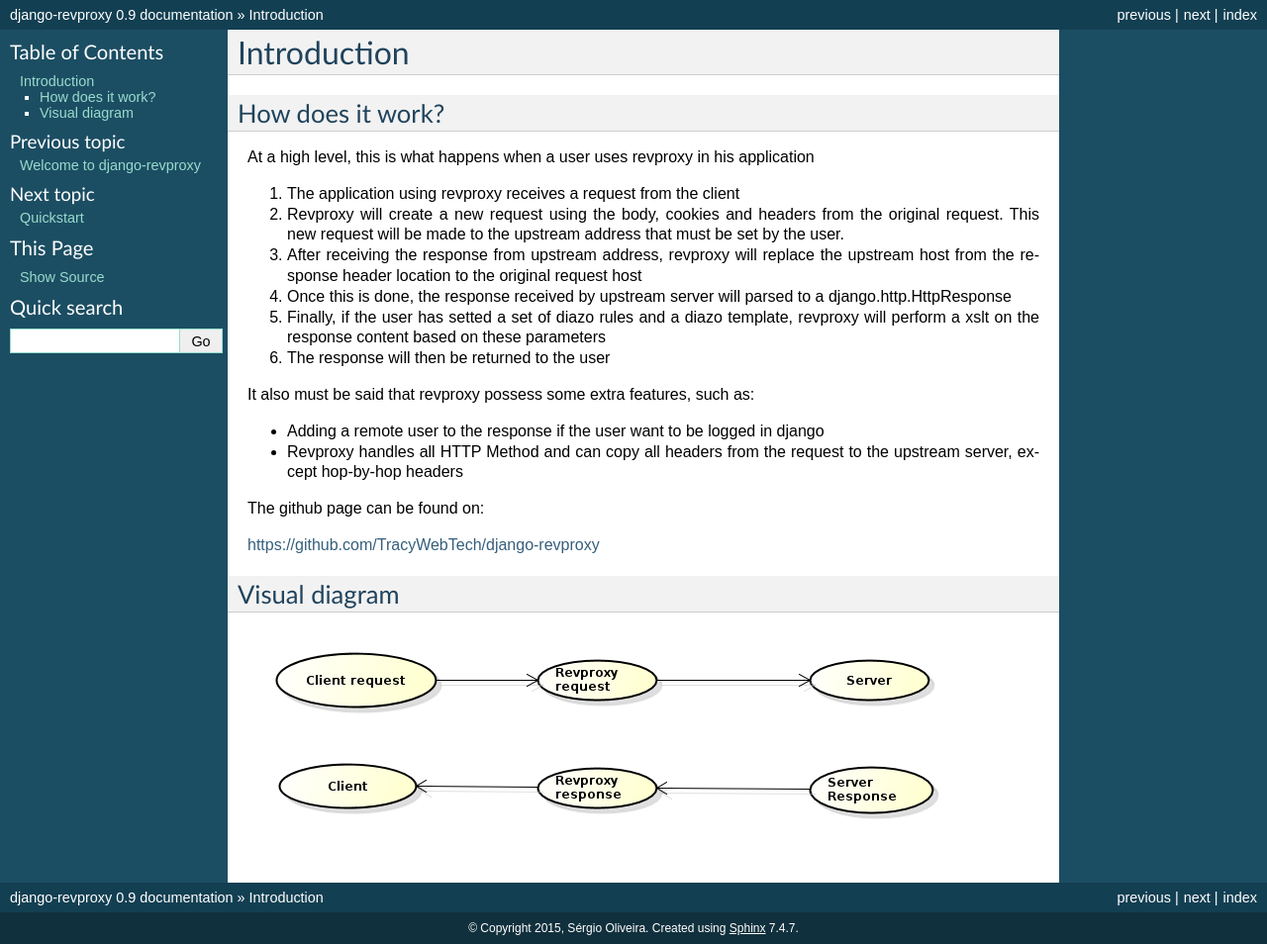
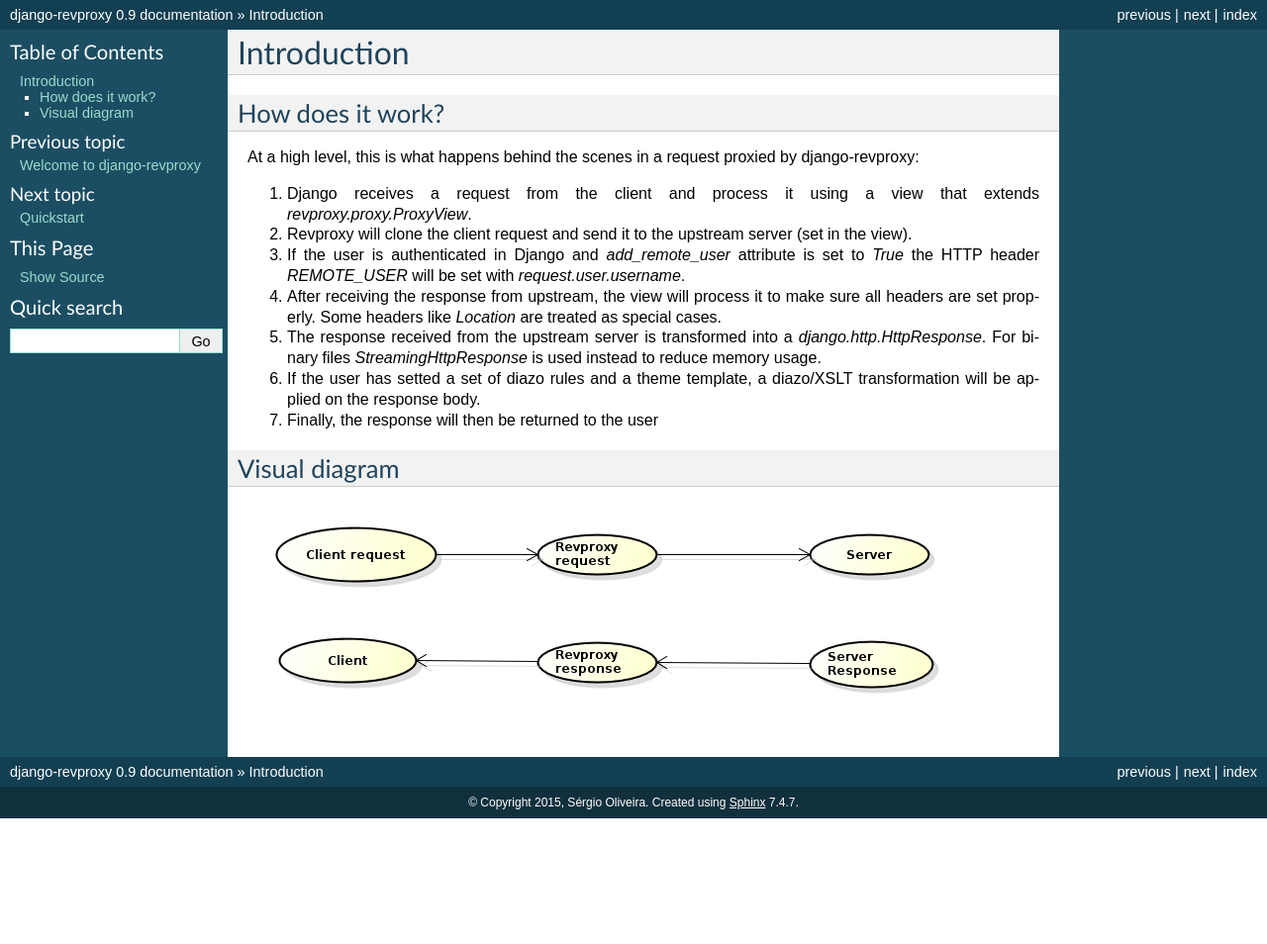
Before and after one commit to jazzband/django-revproxy, a Sphinx documentation site: the page built from docs/introduction.rst, in a window 1280 px wide. Shown: the whole page at 99% size. Built offline with Sphinx 7.4.7, drawn with Linux system fonts in a browser that asks for light colours; formulas are drawn with MathJax 3; after the commit the page ends 900 px from its top, so only the background shows below that.

Commit message:
Improvements on introduction

```diff
--- a/docs/introduction.rst
+++ b/docs/introduction.rst
@@ -4,27 +4,23 @@
 How does it work?
 -----------------
 
-At a high level, this is what happens when a user uses revproxy in his application
+At a high level, this is what happens behind the scenes in a request proxied by django-revproxy:
 
-1. The application using revproxy receives a request from the client
-2. Revproxy will create a new request using the body, cookies and headers from the original request. This new
-   request will be made to the upstream address that must be set by the user.
-3. After receiving the response from upstream address, revproxy will replace the upstream host from the response header location to the original
-   request host
-4. Once this is done, the response received by upstream server will parsed to a django.http.HttpResponse
-5. Finally, if the user has setted a set of diazo rules and a diazo template, revproxy will perform a xslt on the response content based on these parameters
-6. The response will then be returned to the user
+#. Django receives a request from the client and process it using a view that extends `revproxy.proxy.ProxyView`.
 
-It also must be said that revproxy possess some extra features, such as:
+#. Revproxy will clone the client request and send it to the upstream server (set in the view).
 
-* Adding a remote user to the response if the user want to be logged in django
-* Revproxy handles all HTTP Method and can copy all headers from the request to the upstream server, except hop-by-hop headers
+#. If the user is authenticated in Django and `add_remote_user` attribute is set to `True` the HTTP header `REMOTE_USER` will be set with `request.user.username`.
 
-The github page can be found on:
+#. After receiving the response from upstream, the view will process it to make sure all headers are set properly. Some headers like `Location` are treated as special cases.
 
-https://github.com/TracyWebTech/django-revproxy
+#. The response received from the upstream server is transformed into a `django.http.HttpResponse`. For binary files `StreamingHttpResponse` is used instead to reduce memory usage.
+
+#. If the user has setted a set of diazo rules and a theme template, a diazo/XSLT transformation will be applied on the response body.
+
+#. Finally, the response will then be returned to the user
 
 Visual diagram
----------------------------------------
+---------------
 
 .. image:: revproxy.jpg
```
